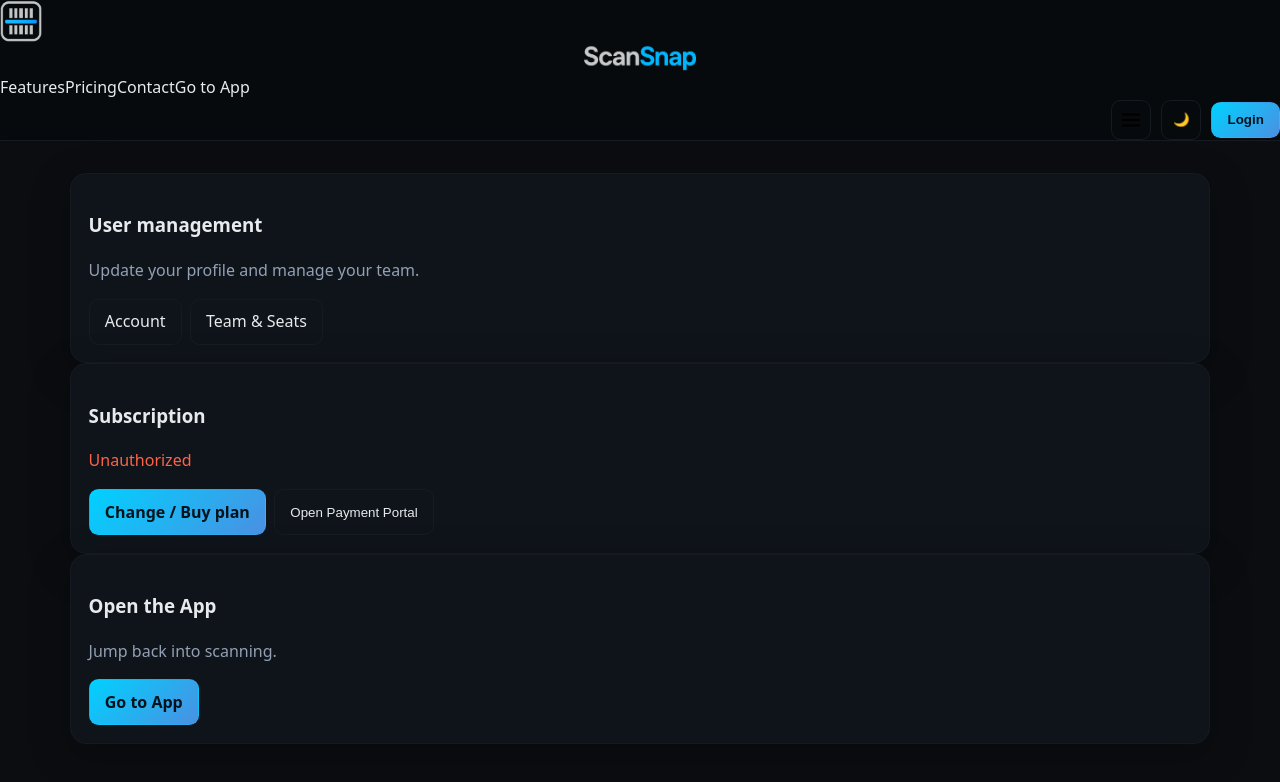
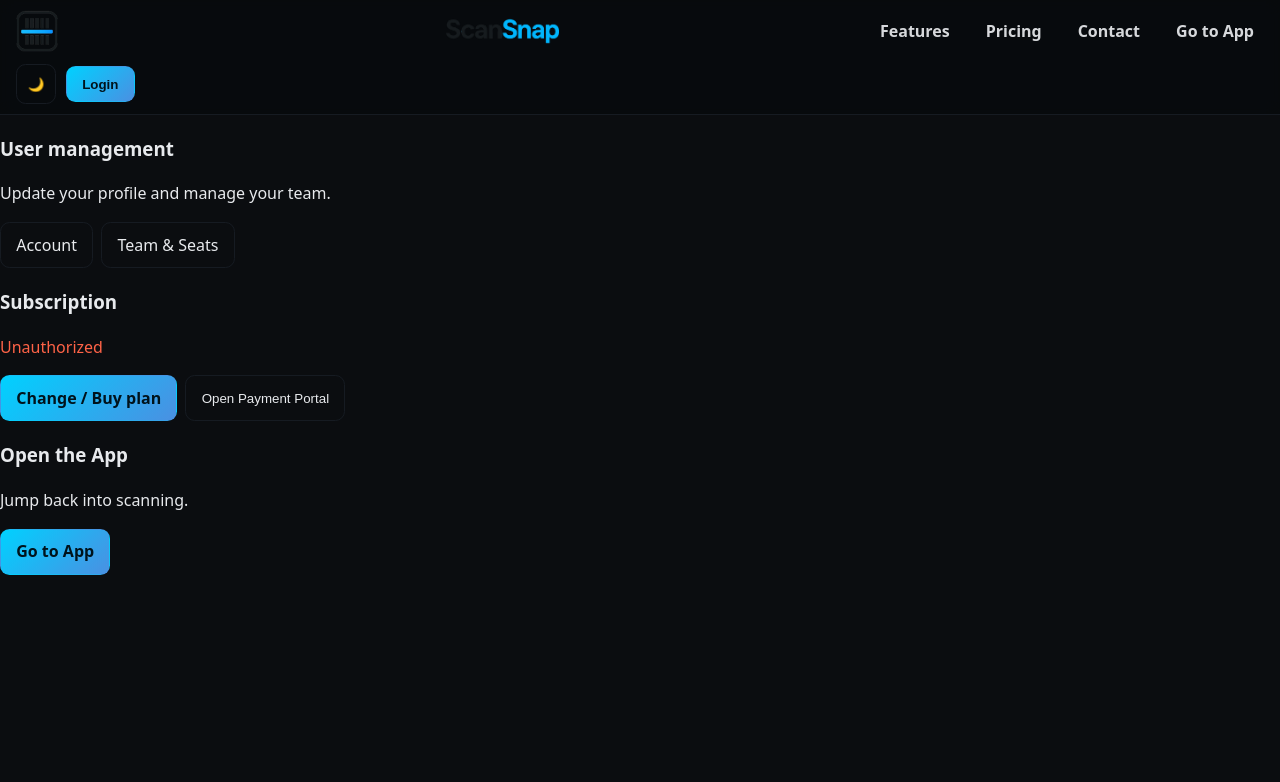
Before and after one commit to miamivalleyaiautomation/ScanSnap.IO, a Next.js app: page /portal in a window 1280 px wide. Shown: the top 782 px of the page. Built offline with nearby package versions, Linux system fonts and the light colour scheme; no server answers.

Commit message:
Update globals.css

```diff
--- a/app/globals.css
+++ b/app/globals.css
@@ -1,58 +1,54 @@
-/* ===========================
-   THEME TOKENS
-   =========================== */
-:root {
+/* ===== THEME TOKENS ===== */
+:root{
   --brand0:#00d1ff;
   --brand1:#4a90e2;
   --brand-grad:linear-gradient(135deg,var(--brand0),var(--brand1));
 }
-
 html[data-theme="dark"]{
-  --bg:#0b0d10; --fg:#e8eaed; --muted:#93a0b3; --line:#161b22; --card:#0f141a; --overlay:rgba(8,10,12,.72);
+  --bg:#0b0d10;--fg:#e8eaed;--muted:#93a0b3;--line:#161b22;--card:#0f141a;--overlay:rgba(8,10,12,.72);
   --shadow:0 12px 40px rgba(0,0,0,.25);
 }
-
 html[data-theme="light"]{
-  --bg:#ffffff; --fg:#0b1220; --muted:#546070; --line:#e6e9ef; --card:#ffffff; --overlay:rgba(255,255,255,.9);
+  --bg:#ffffff;--fg:#0b1220;--muted:#546070;--line:#e6e9ef;--card:#ffffff;--overlay:rgba(255,255,255,.9);
   --shadow:0 10px 24px rgba(2,6,23,.06);
 }
 
-/* ===========================
-   BASE + TYPOGRAPHY
-   =========================== */
+/* ===== BASE ===== */
 *{box-sizing:border-box}
 html,body{margin:0;padding:0;background:var(--bg);color:var(--fg);
   font:16px/1.55 system-ui,-apple-system,Segoe UI,Roboto,Ubuntu,"Helvetica Neue",Arial}
+a{color:inherit;text-decoration:none}
 img{max-width:100%;display:block}
-a{color:inherit;text-decoration:none}
-.container{width:min(1140px,100% - 2rem);margin-inline:auto}
-.muted{color:var(--muted)}
-.note{color:var(--muted);font-size:.95rem}
-.mono{font-family:ui-monospace,SFMono-Regular,Menlo,Consolas,monospace}
 
-/* ===========================
-   HEADER (sticky glass)
-   =========================== */
-.site-header,
-header.site{
-  position:sticky; top:0; z-index:40;
+/* ===== HEADER (full-width, sticky glass) ===== */
+.site-header{
+  position:sticky; top:0; z-index:50;
   background:var(--overlay); backdrop-filter:saturate(180%) blur(8px);
   border-bottom:1px solid var(--line);
+  width:100%;
+}
+.header-bar{
+  display:grid; grid-template-columns:auto 1fr auto; align-items:center;
+  gap:12px; padding:10px 16px; width:100%;
 }
 
-/* 3-col: [icon-left] [center wordmark] [controls-right] */
-.header-3col{
-  display:grid; grid-template-columns:auto 1fr auto; align-items:center;
-  padding:.85rem 0;
+/* Brand: icon left, wordmark centered */
+.brand-left{ display:flex; align-items:center; gap:10px; }
+.brand-center{ display:flex; align-items:center; justify-content:center; }
+
+/* Logo sizes (~+50%) */
+.brand-left .mark{ width:42px; height:42px; }
+.brand-center .word{ height:33px; width:auto; }
+
+/* Right controls */
+.right-controls{ display:flex; align-items:center; gap:10px; }
+
+/* Desktop inline nav */
+.nav-inline{
+  display:none; justify-content:center; gap:16px; font-weight:600; opacity:.92;
 }
-
-.brand-left{ display:flex; align-items:center; gap:10px; justify-self:start; }
-.brand-left .mark{ width:42px; height:42px; border-radius:.5rem; } /* ~+50% */
-
-.brand-center{ display:flex; align-items:center; justify-content:center; justify-self:center; }
-.brand-center .word{ height:33px; width:auto; } /* ~+50% */
-
-.right-controls{ display:flex; align-items:center; justify-content:flex-end; gap:10px; }
+.nav-inline a{ padding:8px 10px; border-radius:8px; }
+.nav-inline a:hover{ background:rgba(148,163,184,.08); }
 
 /* Buttons */
 .btn{display:inline-flex;align-items:center;gap:.55rem;border:1px solid var(--line);
@@ -60,149 +56,49 @@ header.site{
   cursor:pointer;transition:transform .06s ease,filter .15s}
 .btn:hover{filter:brightness(1.07)}
 .btn:active{transform:translateY(1px)}
-.btn.primary{ background:var(--brand-grad); border-color:transparent; color:#00131c; font-weight:700; }
-.btn.block{ width:100%; justify-content:center; }
+.btn.primary{background:var(--brand-grad);border-color:transparent;color:#00131c;font-weight:700}
+.icon-btn{display:inline-grid;place-items:center;width:40px;height:40px;border:1px solid var(--line);border-radius:.6rem;background:transparent}
 
-.icon-btn{display:inline-grid;place-items:center;width:40px;height:40px;border:1px solid var(--line);
-  border-radius:.6rem;background:transparent}
-
-/* Hamburger (icon button) */
+/* Hamburger (mobile only) */
 .hamburger{
-  border:1px solid var(--line); background:transparent; border-radius:.6rem;
+  border:1px solid var(--line); background:transparent; border-radius:10px;
   padding:8px; display:inline-flex; align-items:center; justify-content:center; cursor:pointer;
 }
 
-/* ===========================
-   HERO
-   =========================== */
-.hero{position:relative;overflow:hidden;border-bottom:1px solid var(--line)}
-.bg-gradient{
-  position:absolute; inset:-20% -10% auto -10%; height:54vh;
-  background:
-    radial-gradient(60% 80% at 20% 20%,rgba(0,209,255,.22),transparent 60%),
-    radial-gradient(50% 60% at 80% 10%,rgba(74,144,226,.16),transparent 60%);
-  filter:blur(38px); pointer-events:none;
-}
-html[data-theme="light"] .bg-gradient{opacity:.7; filter:blur(50px)}
-
-.hero-grid{display:grid; grid-template-columns:1.05fr .95fr; gap:2rem; align-items:center; padding:3rem 0 2.25rem}
-.hero h1{font-size:clamp(2.2rem,3.8vw + .4rem,3.6rem); line-height:1.08; margin:.2rem 0 .6rem; color:inherit}
-.lede{color:#b9c6d8}
-html[data-theme="light"] .lede{color:#475569}
-
-.actions{display:flex;flex-wrap:wrap;gap:.75rem;margin-top:.8rem}
-
-/* ===========================
-   CARDS, GRIDS, SECTIONS
-   =========================== */
-.card{background:var(--card); border:1px solid var(--line); border-radius:1rem; padding:1.1rem; box-shadow:var(--shadow)}
-.grid{display:grid; gap:1rem}
-.grid.cols-3{grid-template-columns:repeat(3,minmax(0,1fr))}
-.grid.cols-2{grid-template-columns:repeat(2,minmax(0,1fr))}
-.section{padding:2rem 0}
-.tag{display:inline-block;border:1px solid var(--line);border-radius:.4rem;padding:.2rem .5rem;color:var(--muted);font-size:.82rem}
-.feature li{color:var(--muted);margin:.28rem 0}
-
-/* ===========================
-   DEVICE PREVIEW
-   =========================== */
-.device{position:relative;border:1px solid var(--line);border-radius:18px;overflow:hidden;box-shadow:var(--shadow)}
-.device-top{height:16px;background:linear-gradient(180deg,#0e1217,#0b0e12);border-bottom:1px solid #11161c}
-html[data-theme="light"] .device-top{background:linear-gradient(180deg,#eef4ff,#e6ecf9);border-bottom:1px solid #d9e1ee}
-.device iframe{width:100%;height:min(70vh,620px);border:0;pointer-events:none;background:#0f141a}
-html[data-theme="light"] .device iframe{background:#ffffff}
-.device .bar{position:absolute;inset:auto 12px 12px auto;display:flex;gap:.5rem}
-.pill{background:transparent;border:1px solid var(--line);border-radius:999px;padding:.4rem .7rem;color:var(--fg);font-size:.85rem;cursor:pointer}
-
-/* ===========================
-   COMPARE (Plans)
-   =========================== */
-.compare{display:grid;grid-template-columns:1fr 1fr 1fr;gap:1rem}
-.compare .card h3{margin:.2rem 0 .4rem}
-
-/* ===========================
-   FORMS / FAQ
-   =========================== */
-.inputs{display:grid;gap:.6rem}
-.input, textarea, select{background:transparent;color:var(--fg);border:1px solid var(--line);border-radius:.6rem;padding:.6rem .75rem}
-textarea{min-height:110px;resize:vertical}
-label{font-size:.9rem;color:var(--muted)}
-.fine{font-size:.85rem;color:var(--muted)}
-.faq{display:grid;gap:.6rem}
-details{border:1px solid var(--line);border-radius:.6rem;padding:.75rem 1rem;background:transparent}
-summary{cursor:pointer;list-style:none;font-weight:600}
-summary::-webkit-details-marker{display:none}
-details[open]{background:rgba(148,163,184,.06)}
-html[data-theme="light"] details[open]{background:rgba(2,6,23,.04)}
-
-/* ===========================
-   FOOTER
-   =========================== */
-footer.site{border-top:1px solid var(--line);background:transparent;padding:1.5rem 0;margin-top:2rem}
-.foot-grid{display:grid;grid-template-columns:1.2fr .6fr .6fr;gap:1rem}
-.brand-row{display:grid;gap:.6rem}
-
-/* ===========================
-   DRAWER (Hamburger menu)
-   =========================== */
-.menu-backdrop{
-  position:fixed; inset:0; background:rgba(0,0,0,.35); opacity:0; pointer-events:none; transition:opacity .18s ease;
-}
+/* Mobile drawer */
+.menu-backdrop{ position:fixed; inset:0; background:rgba(0,0,0,.35);
+  opacity:0; pointer-events:none; transition:opacity .18s ease; }
 .menu-backdrop.show{ opacity:1; pointer-events:auto; }
-
 .menu-sheet{
   position:fixed; top:0; right:0; height:100dvh; width:min(86vw, 360px);
   background:var(--card); border-left:1px solid var(--line);
-  transform:translateX(100%); transition:transform .22s ease; z-index:60; display:flex; flex-direction:column;
+  transform:translateX(100%); transition:transform .22s ease; z-index:60;
+  display:flex; flex-direction:column;
 }
 .menu-sheet.open{ transform:translateX(0%); }
+.menu-head{ display:flex; align-items:center; justify-content:space-between; gap:8px;
+  padding:14px; border-bottom:1px solid var(--line); }
+.menu-body{ padding:14px; display:flex; flex-direction:column; gap:10px; }
+.menu-link{ padding:10px 12px; border:1px solid var(--line); border-radius:10px; }
 
-.menu-head{
-  display:flex; align-items:center; justify-content:space-between; gap:8px; padding:14px; border-bottom:1px solid var(--line);
-}
-.menu-head .brand.mini .word{ height:18px; width:auto; }
+/* ===== THEME-DRIVEN BRAND ASSET SWAP =====
+   Light assets (light-colored) show on DARK theme.
+   Dark assets (dark-colored) show on LIGHT theme. */
+.word-light, .mark-light { display:inline-block; }
+.word-dark,  .mark-dark  { display:none; }
+html[data-theme="light"] .word-light,
+html[data-theme="light"] .mark-light { display:none; }
+html[data-theme="light"] .word-dark,
+html[data-theme="light"] .mark-dark  { display:inline-block; }
 
-.menu-body{ padding:14px; display:flex; flex-direction:column; gap:10px; overflow:auto; }
-.menu-link{ padding:10px 12px; border:1px solid var(--line); border-radius:10px; }
-.menu-inline{ display:flex; align-items:center; gap:10px; flex-wrap:wrap; margin:8px 0; }
-
-/* ===========================
-   THEME-DRIVEN ASSET SWAP (Corrected)
-   =========================== */
-/* Default (LIGHT): show dark assets; hide light assets */
-.word-dark, .mark-dark { display:inline-block; }
-.word-light, .mark-light { display:none; }
-
-/* In DARK: show light assets; hide dark assets */
-html[data-theme="dark"] .word-light,
-html[data-theme="dark"] .mark-light { display:none; }
-
-html[data-theme="dark"] .word-dark,
-html[data-theme="dark"] .mark-dark { display:inline-block; }
-
-/* ===========================
-   RESPONSIVE
-   =========================== */
-@media (max-width: 980px){
-  .hero-grid{grid-template-columns:1fr}
-  .grid.cols-3{grid-template-columns:1fr}
-  .grid.cols-2{grid-template-columns:1fr}
-  .compare{grid-template-columns:1fr}
-  /* device height reduce on small screens */
-  .device iframe{height:64vh}
-}
-
-@media (max-width:540px){
+/* ===== RESPONSIVE ===== */
+@media (max-width: 1023px){
+  .nav-inline{ display:none; }  /* hide inline nav on mobile */
+  .hamburger{ display:inline-flex; }
   .brand-left .mark{ width:34px; height:34px; }
   .brand-center .word{ height:26px; }
 }
-/* Reset all brand assets */
-.word-light, .mark-light, .word-dark, .mark-dark { display: none !important; }
-
-/* Light theme => show *-light class (assets for LIGHT background) */
-html[data-theme="light"] .word-light,
-html[data-theme="light"] .mark-light { display: inline-block !important; }
-
-/* Dark theme => show *-dark class (assets for DARK background) */
-html[data-theme="dark"] .word-dark,
-html[data-theme="dark"] .mark-dark { display: inline-block !important; }
+@media (min-width: 1024px){
+  .nav-inline{ display:flex; }  /* show inline nav on desktop */
+  .hamburger{ display:none; }   /* hide burger on desktop */
+}
```
